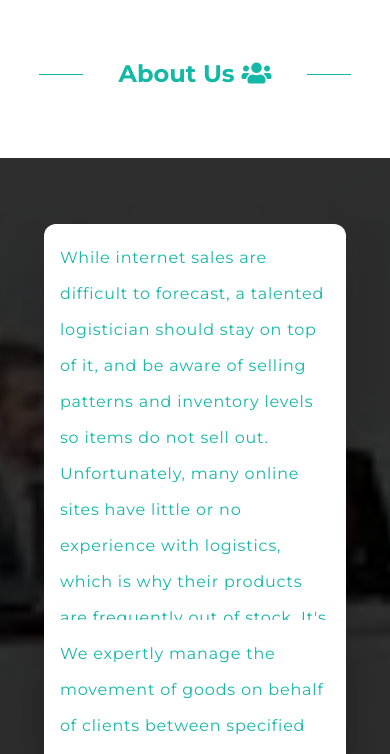
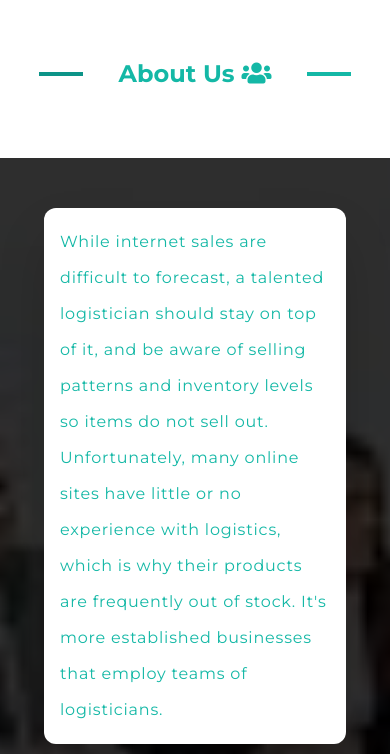
Before and after one commit to codes001/Lushpath, a plain HTML site: page index.html in a window 390 px wide. Shown: the part 846-1600 px from the top of the page. Drawn offline with nearby package versions, Linux system fonts and the light colour scheme.

Commit message:
Added media query for 500px screen and less

```diff
--- a/index.css
+++ b/index.css
@@ -90,7 +90,13 @@ section#contact {
   padding-bottom: 100px;;
 }
 }
+@media(max-width:500px){
+  .about div {
+    margin:230px 0;
+    transform: translateY(-200%);
 
+  }
+}
 @keyframes slide-in-left {
   0% {
     left: -200%;
--- a/index.html
+++ b/index.html
@@ -55,11 +55,11 @@
     <!-- About Section -->
     <section id="about" class="h-auto w-full  mt-7">
         <div class="relative w-4/5 mx-auto flex py-5 items-center">
-            <div class="flex-grow  border-t border-teal-500"></div>
+            <div class="flex-grow  border-2 border-teal-600"></div>
             <span
-                class="flex-shrink font-bold mx-4 text-teal-500 px-5 py-3 rounded text-2xl hover:bg-teal-500 hover:text-white">About
+                class="flex-shrink font-bold mx-4 text-teal-500 px-5 py-3 rounded text-2xl hover:bg-teal-600 hover:text-white">About
                 Us <i class="fas fa-users"></i></span>
-            <div class="flex-grow border-t border-teal-500"></div>
+            <div class="flex-grow border-2 border-teal-500"></div>
         </div>
 
 
```
